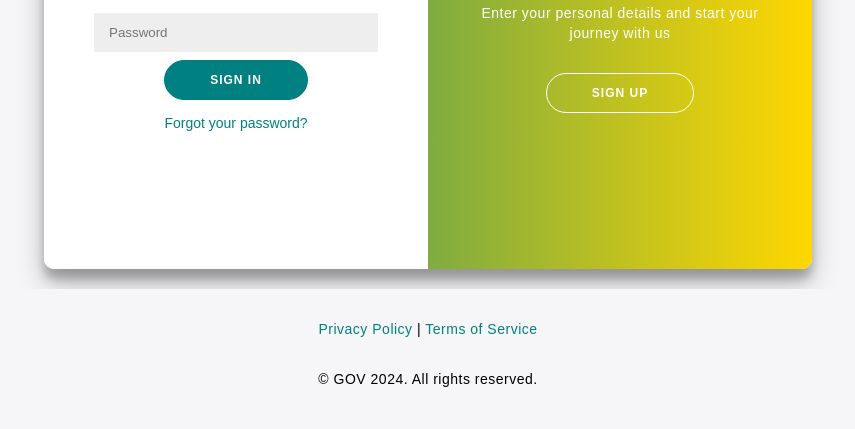
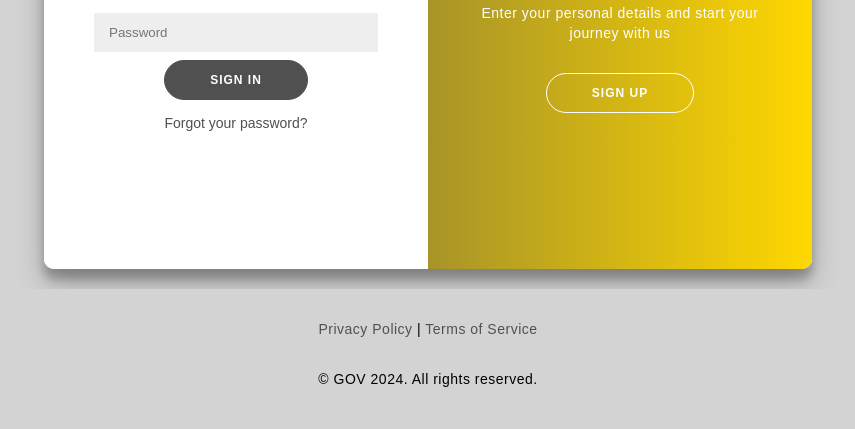
Before and after one commit to Griffin71/Empowering-the-Nation, a plain HTML site: page index.html in a window 1280 px wide. Shown: the part 371-800 px from the top of the page, without its empty margins (212-1067 px from the left). Drawn offline with Linux system fonts and the light colour scheme.

Commit message:
login-signup.css

```diff
--- a/login-signup.css
+++ b/login-signup.css
@@ -4,8 +4,8 @@
 }
 
 body {
-    font-family: 'Arial', sans-serif;
-    background-color: #f6f5f7;
+    font-family: 'Calibri Light', sans-serif;
+    background-color: #d3d3d3; /* Grey background */
     display: flex;
     justify-content: center;
     align-items: center;
@@ -27,7 +27,7 @@ p {
 }
 
 a {
-    color: teal;
+    color: #505050; /* Mixed grey and black */
     font-size: 14px;
     text-decoration: none;
     margin: 15px 0;
@@ -35,8 +35,8 @@ a {
 
 button {
     border-radius: 20px;
-    border: 1px solid teal;
-    background-color: teal;
+    border: 1px solid #505050; /* Mixed grey and black */
+    background-color: #505050; /* Mixed grey and black */
     color: white;
     font-size: 12px;
     font-weight: bold;
@@ -67,7 +67,6 @@ button:hover {
 .container.right-panel-active .back-button {
     display: block;
 }
-
 
 form {
     background-color: #ffffff;
@@ -141,9 +140,9 @@ input {
 }
 
 .overlay {
-    background: teal;
-    background: -webkit-linear-gradient(to right, teal, gold);
-    background: linear-gradient(to right, teal, gold);
+    background: #505050; /* Mixed grey and black */
+    background: -webkit-linear-gradient(to right, #505050, gold);
+    background: linear-gradient(to right, #505050, gold);
     color: white;
     position: relative;
     left: -100%;
@@ -188,7 +187,6 @@ input {
 .container.right-panel-active .overlay-right {
     transform: translateX(20%);
 }
-/* Existing styles... */
 
 .social-buttons {
     display: flex;
@@ -211,7 +209,7 @@ input {
     margin: 10px 0;
 }
 
-.social-button:hover {
+social-button:hover {
     background-color: #f0f0f0;
     border-color: #ddd;
 }
@@ -220,7 +218,7 @@ footer {
     text-align: center;
     margin-top: 20px;
     padding: 10px;
-    background-color: #f6f5f7;
+    background-color: #d3d3d3; /* Grey background */
     position: absolute;
     bottom: 0;
     width: 100%;
```
